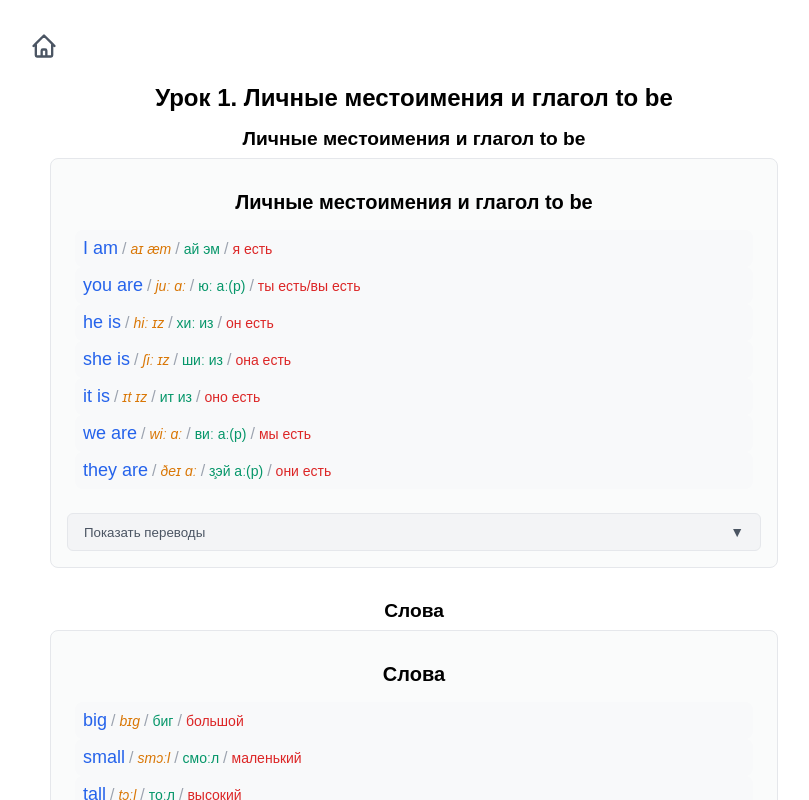
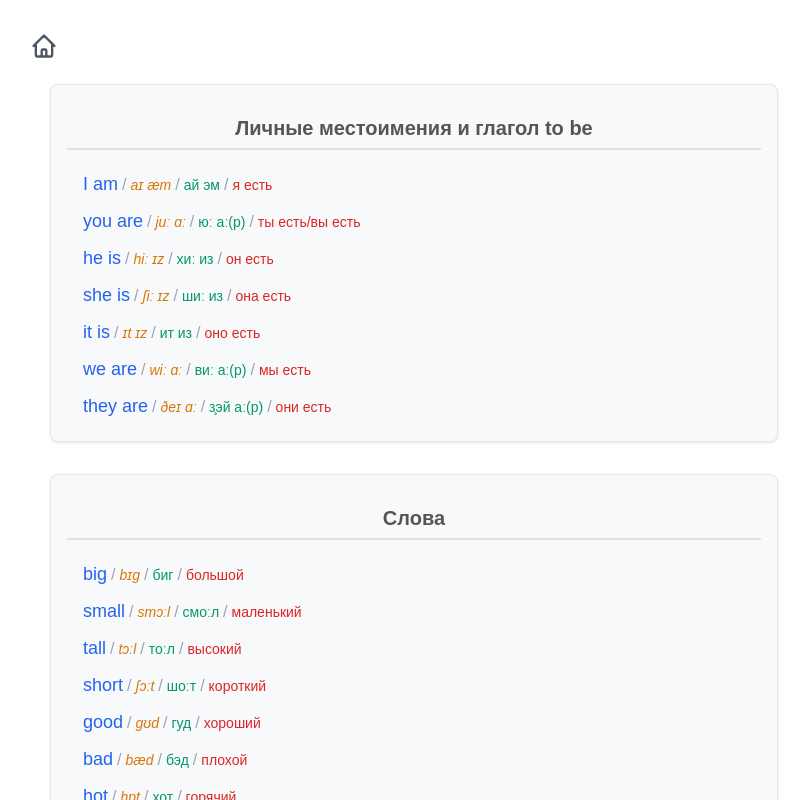
Before and after one commit to ApayRus/eng-easy, a Next.js app: page /lessons/1 in a window 1280 px wide. Shown: the top 800 px of the page, without its empty margins (226-1035 px from the left). Built offline with nearby package versions, Linux system fonts and the light colour scheme.

Commit message:
remove phrases translation

```diff
--- a/src/components/AudioTextBlock.tsx
+++ b/src/components/AudioTextBlock.tsx
@@ -1,38 +1,22 @@
 'use client'
 
 import AudioTextLine from './AudioTextLine'
-import { useState } from 'react'
 
 interface AudioTextBlockProps {
 	content: string
 	sectionTitle?: string
-	hideTitle?: boolean
-	russianContent?: string
 }
 
 export default function AudioTextBlock({
 	content,
-	sectionTitle,
-	hideTitle = false,
-	russianContent
+	sectionTitle
 }: AudioTextBlockProps) {
-	const [showTranslations, setShowTranslations] = useState(false)
-
 	// Split the content into lines and filter out empty lines
 	const englishLines = content.split('\n').filter(line => line.trim() !== '')
 
-	// Split the Russian content into lines and filter out empty lines
-	const russianLines =
-		russianContent?.split('\n').filter(line => line.trim() !== '') || []
-
-	// Check if we have any Russian translations
-	const hasTranslations = russianLines.length > 0
-
 	return (
 		<div className='audio-text-block'>
-			{sectionTitle && !hideTitle && (
-				<h3 className='section-title'>{sectionTitle}</h3>
-			)}
+			{sectionTitle && <h3 className='section-title'>{sectionTitle}</h3>}
 
 			<div className='english-lines'>
 				{/* Render the English lines */}
@@ -42,34 +26,6 @@ export default function AudioTextBlock({
 					</div>
 				))}
 			</div>
-
-			{/* Translations toggle button */}
-			{hasTranslations && (
-				<div className='translations-wrapper'>
-					<button
-						className='translations-toggle'
-						onClick={() => setShowTranslations(!showTranslations)}
-					>
-						{showTranslations ? 'Скрыть переводы' : 'Показать переводы'}
-						<span
-							className={`chevron-icon ${showTranslations ? 'expanded' : ''}`}
-						>
-							{showTranslations ? '▲' : '▼'}
-						</span>
-					</button>
-
-					{/* Translations content */}
-					{showTranslations && (
-						<div className='translations-content'>
-							{russianLines.map((line, index) => (
-								<div key={`ru-${index}`} className='translation-line'>
-									<p className='russian-line'>{line}</p>
-								</div>
-							))}
-						</div>
-					)}
-				</div>
-			)}
 		</div>
 	)
 }
--- a/src/components/MarkdownContent.css
+++ b/src/components/MarkdownContent.css
@@ -298,12 +298,30 @@
 /* AudioTextBlock styles */
 .audio-text-block {
 	margin-bottom: 2rem;
+	padding: 1rem;
+	background-color: #f9f9f9;
+	border-radius: 0.5rem;
+	box-shadow: 0 1px 3px rgba(0, 0, 0, 0.1);
+}
+
+.audio-text-block .section-title {
+	font-size: 1.25rem;
+	font-weight: 600;
+	margin-bottom: 1rem;
+	color: #555;
+	border-bottom: 2px solid #e0e0e0;
+	padding-bottom: 0.5rem;
+}
+
+.audio-text-block .sentence-block {
+	/* margin-bottom: 0.75rem; */
 }
 
 .section-title {
 	font-size: 1.25rem;
 	font-weight: 600;
 	margin-bottom: 1rem;
+	color: #555;
 }
 
 .english-lines {
--- a/src/components/MarkdownContent.tsx
+++ b/src/components/MarkdownContent.tsx
@@ -44,16 +44,22 @@ function determineBlockType(lines: string[]): TextBlockType {
 		return 'quote'
 	}
 
-	// Check if it's an audio block
+	// Check if it's an audio block - improved detection
 	if (
+		// Multiple lines with sentence structure
+		(lines.length > 1 &&
+			lines.every(line => {
+				const trimmedLine = line.trim()
+				return (
+					trimmedLine === '' || // Allow empty lines
+					// Sentence format: starts with capital letter
+					/^[A-Z]/.test(trimmedLine)
+				)
+			})) ||
+		// Format with slashes detection
 		lines.some(line => {
 			const trimmedLine = line.trim()
-			return (
-				// Format with slashes (English / Phonetic / Cyrillic / Russian)
-				(trimmedLine.match(/\s\/\s/g) || []).length >= 2 ||
-				// Simple sentence format (starts with capital, ends with punctuation)
-				/^[A-Z][^.!?]*( [^.!?]*)*[.!?]?$/.test(trimmedLine)
-			)
+			return (trimmedLine.match(/\s\/\s/g) || []).length >= 2
 		})
 	) {
 		return 'audio'
@@ -88,7 +94,6 @@ function renderBlock(
 		folder: string
 		alias: string
 		title?: string
-		russianContent?: string
 	}
 ): ReactNode {
 	const key = `${type}-${content.substring(0, 20).replace(/\s+/g, '-')}`
@@ -145,8 +150,6 @@ function renderBlock(
 					key={key}
 					content={content}
 					sectionTitle={props.title}
-					hideTitle={true}
-					russianContent={props.russianContent}
 				/>
 			)
 		case 'list':
@@ -182,41 +185,36 @@ function renderBlock(
 					key={key}
 					className='border-l-4 border-gray-300 pl-4 italic my-4'
 				>
-					{content.split('\n').map((line, index) => {
-						if (!line.trim()) return null
-						const processedLine = processMarkdownText(line.replace(/^>\s*/, ''))
-						return (
-							<p
-								key={`${key}-${index}`}
-								dangerouslySetInnerHTML={{ __html: processedLine }}
-							/>
-						)
-					})}
+					{content.split('\n').map((line, index) => (
+						<p key={`${key}-${index}`} className='mb-2'>
+							{line.replace(/^>\s*/, '')}
+						</p>
+					))}
 				</blockquote>
 			)
-		case 'paragraph':
-			const processedContent = processMarkdownText(content)
+		default:
 			return (
 				<p
 					key={key}
-					className='my-4'
-					dangerouslySetInnerHTML={{ __html: processedContent }}
+					className='paragraph my-4'
+					dangerouslySetInnerHTML={{ __html: processMarkdownText(content) }}
 				/>
-			)
-		default:
-			return (
-				<p key={key} className='my-4'>
-					{content}
-				</p>
 			)
 	}
 }
 
-// Parse markdown content into blocks
-function parseMarkdownToBlocks(content: string): string[][] {
+// Структура для блоков с информацией о заголовках
+interface ContentBlock {
+	content: string[]
+	title?: string
+}
+
+// Parse markdown content into blocks with titles
+function parseMarkdownToBlocks(content: string): ContentBlock[] {
 	const lines = content.split('\n')
-	const blocks: string[][] = []
+	const blocks: ContentBlock[] = []
 	let currentBlock: string[] = []
+	let currentTitle: string | undefined = undefined
 
 	for (let i = 0; i < lines.length; i++) {
 		const line = lines[i].trimEnd()
@@ -224,19 +222,26 @@ function parseMarkdownToBlocks(content: string): string[][] {
 		// Start a new block if this is a heading
 		if (line.startsWith('#')) {
 			if (currentBlock.length > 0) {
-				blocks.push([...currentBlock])
+				blocks.push({
+					content: [...currentBlock],
+					title: currentTitle
+				})
 				currentBlock = []
 			}
-			currentBlock.push(line)
-			blocks.push([...currentBlock])
-			currentBlock = []
+
+			// Extract title text
+			const titleMatch = line.match(/^#+\s+(.+)$/)
+			currentTitle = titleMatch ? titleMatch[1] : undefined
 			continue
 		}
 
 		// Empty line means end of the current block
 		if (line.trim() === '') {
 			if (currentBlock.length > 0) {
-				blocks.push([...currentBlock])
+				blocks.push({
+					content: [...currentBlock],
+					title: currentTitle
+				})
 				currentBlock = []
 			}
 			continue
@@ -248,7 +253,10 @@ function parseMarkdownToBlocks(content: string): string[][] {
 
 	// Add the last block if it's not empty
 	if (currentBlock.length > 0) {
-		blocks.push(currentBlock)
+		blocks.push({
+			content: [...currentBlock],
+			title: currentTitle
+		})
 	}
 
 	return blocks
@@ -265,65 +273,26 @@ export default function MarkdownContent({
 		.split(/^---$/m)
 		.filter(section => section.trim() !== '')
 
-	// Special case for lessons with English/Russian sections
-	if (sections.length === 2 && folder === 'lessons') {
-		const englishSection = sections[0]
-		const russianSection = sections[1]
+	// Process only the English section (before the divider)
+	const activeSection = sections[0]
 
-		// Parse English section into blocks
-		const blocks = parseMarkdownToBlocks(englishSection)
+	// Parse the section into blocks
+	const blocks = parseMarkdownToBlocks(activeSection)
 
-		return (
-			<div className='markdown-content'>
-				{blocks.map((block, blockIndex) => {
-					const blockContent = block.join('\n')
-					const blockType = determineBlockType(block)
-
-					// If this is an audio block, pass the Russian content
-					if (blockType === 'audio') {
-						// Find the next heading to use as a title
-						let title = ''
-						for (let i = blockIndex - 1; i >= 0; i--) {
-							const prevBlock = blocks[i]
-							if (prevBlock.length > 0 && prevBlock[0].startsWith('#')) {
-								title = prevBlock[0].replace(/^#+\s+/, '')
-								break
-							}
-						}
-
-						return (
-							<AudioTextBlock
-								key={`audio-block-${blockIndex}`}
-								content={blockContent}
-								sectionTitle={title}
-								russianContent={russianSection}
-							/>
-						)
-					}
-
-					// Otherwise, render normally
-					return renderBlock(blockContent, blockType, { folder, alias })
-				})}
-			</div>
-		)
-	}
-
-	// Default rendering for other content
+	// Render all blocks
 	return (
 		<div className='markdown-content'>
-			{sections.map((section, sectionIndex) => {
-				// Parse the section into blocks
-				const blocks = parseMarkdownToBlocks(section)
-
-				// Render each block
+			{blocks.map((block, blockIndex) => {
+				const blockContent = block.content.join('\n')
+				const blockType = determineBlockType(block.content)
 				return (
-					<div key={`section-${sectionIndex}`} className='mb-8'>
-						{blocks.map(block => {
-							const blockContent = block.join('\n')
-							const blockType = determineBlockType(block)
-							return renderBlock(blockContent, blockType, { folder, alias })
+					<React.Fragment key={`block-${blockIndex}`}>
+						{renderBlock(blockContent, blockType, {
+							folder,
+							alias,
+							title: block.title
 						})}
-					</div>
+					</React.Fragment>
 				)
 			})}
 		</div>
```
